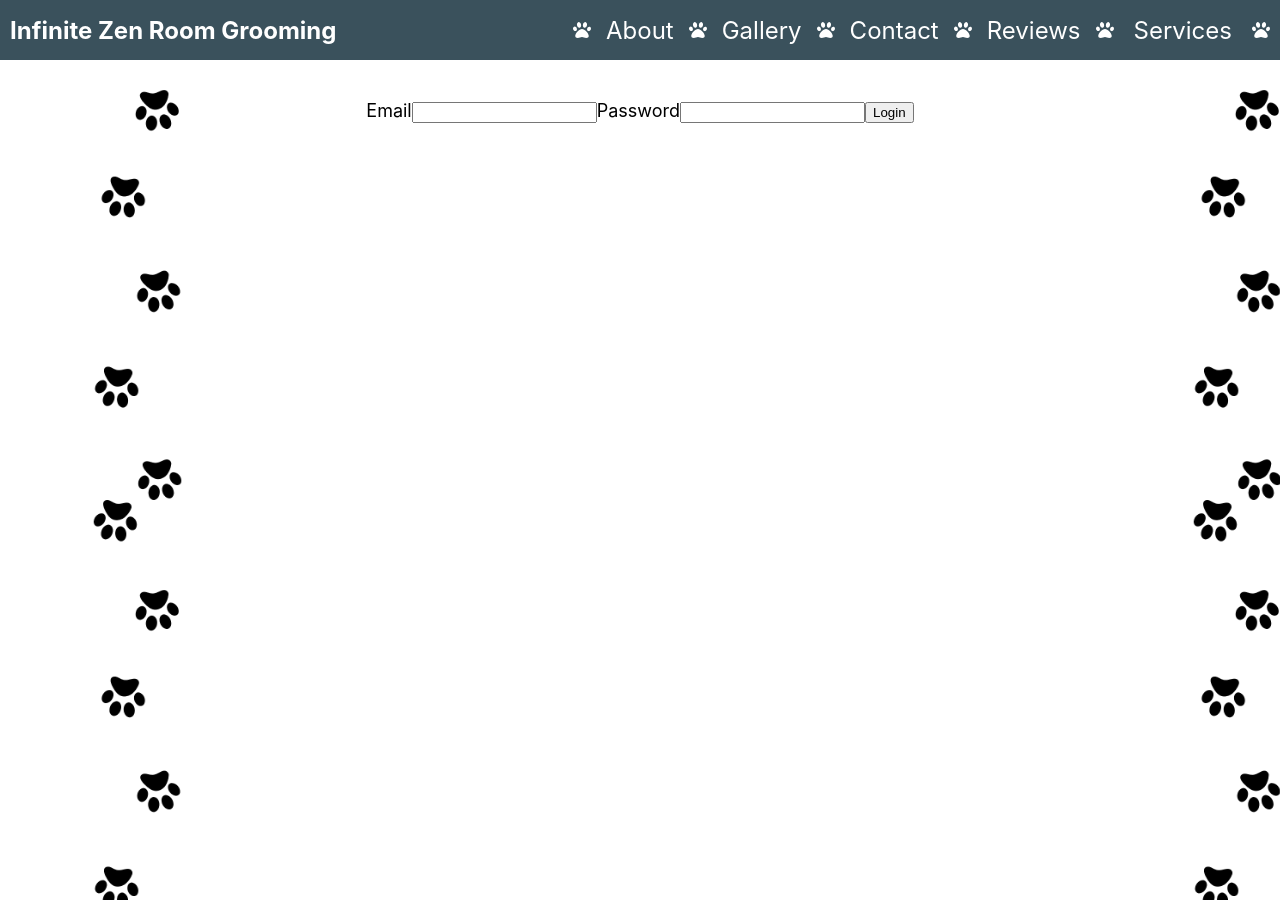
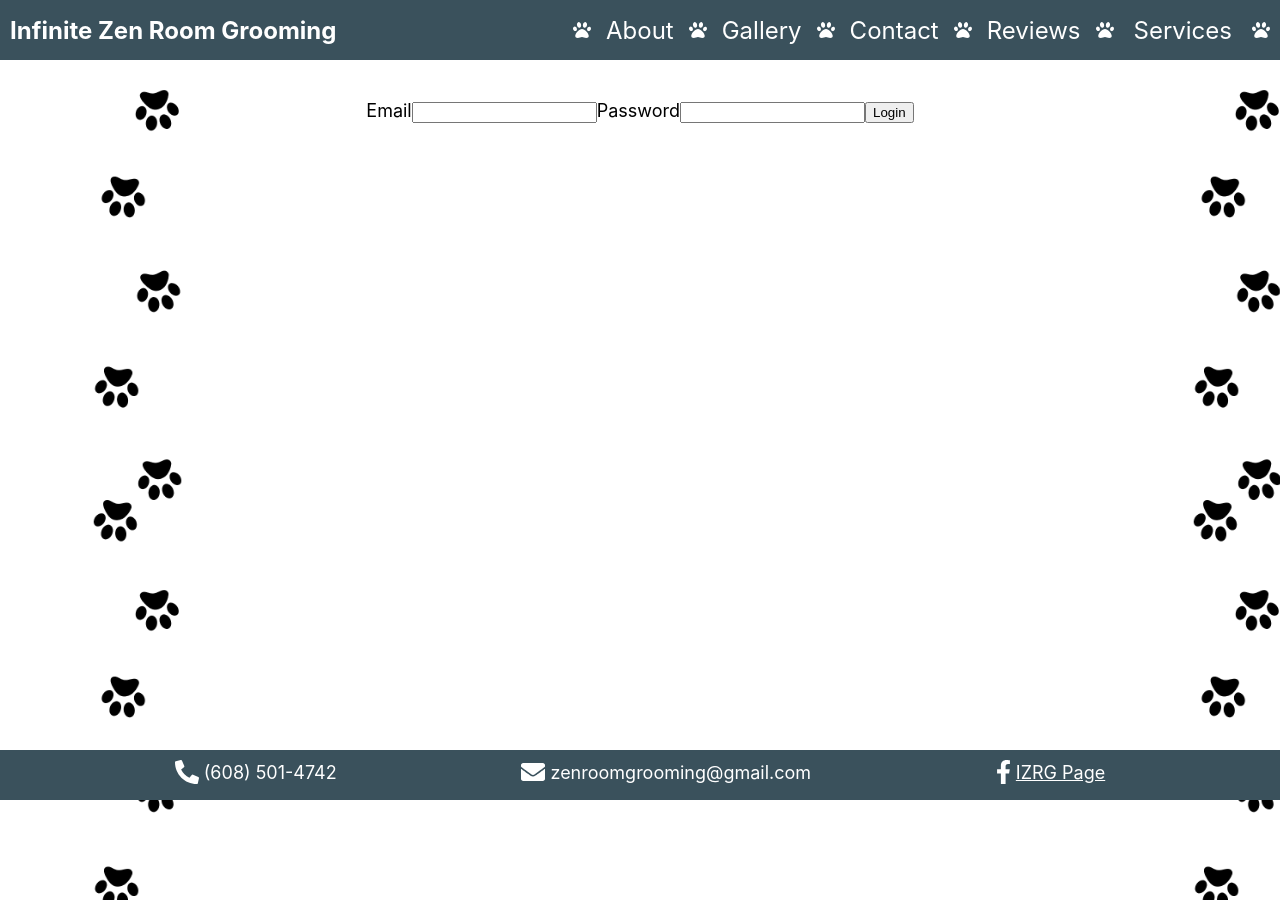
Before and after one commit to snazzyj/InfiniteZenRoomGrooming, a React (Create React App) app: page /upload in a window 1280 px wide. Built offline with nearby package versions, Linux system fonts and the light colour scheme; no server answers.

Commit message:
added footer w/ basic contact info + social media

```diff
--- a/package.json
+++ b/package.json
@@ -5,6 +5,7 @@
   "dependencies": {
     "@brainhubeu/react-carousel": "^1.19.26",
     "@fortawesome/fontawesome-svg-core": "^1.2.28",
+    "@fortawesome/free-brands-svg-icons": "^5.15.3",
     "@fortawesome/free-solid-svg-icons": "^5.13.0",
     "@fortawesome/react-fontawesome": "^0.1.10",
     "@testing-library/jest-dom": "^4.2.4",
--- a/src/App.css
+++ b/src/App.css
@@ -12,6 +12,7 @@ li {
 
 ul {
   padding: 0;
+  margin: 0;
 }
 
 /*Header*/
--- a/src/App.js
+++ b/src/App.js
@@ -10,6 +10,7 @@ import Nav from './nav/nav';
 import MobileNav from './nav/mobileNav';
 import AdditionalServices from './services/petsitting.js';
 import Upload from './uploader/upload';
+import Footer from './footer/footer';
 import './App.css';
 
 class App extends Component {
@@ -88,6 +89,7 @@ class App extends Component {
             </Switch>
           </main>
 
+          <Footer windowWidth={isMobile} />
         </BrowserRouter>
       </div>
     );
--- /dev/null
+++ b/src/footer/footer.css
@@ -0,0 +1,32 @@
+.footer {
+    min-width: 100%;
+    max-height: 50px;
+    min-height: 50px;
+    position: fixed;
+    bottom: 0;
+    background-color: #3a515c;
+    font-size: 18px;
+    color: black;
+}
+
+.footer > ul {
+    display: flex;
+    flex-direction: row;
+    justify-content: space-evenly;
+    align-items: center;
+}
+
+.footer > ul > li {
+    padding: 10px;
+    color: white;
+}
+
+.footer > ul > li > a {
+    color: white
+}
+.footer > ul > li > a:visited {
+    color: white
+}
+.footer > ul > li > a:hover {
+    color: #f5d000;
+}
--- /dev/null
+++ b/src/footer/footer.js
@@ -0,0 +1,51 @@
+import React, {Component} from 'react';
+import { FontAwesomeIcon } from '@fortawesome/react-fontawesome'
+import { faPhoneAlt, faEnvelope } from '@fortawesome/free-solid-svg-icons';
+import {faFacebookF} from '@fortawesome/free-brands-svg-icons';
+import './footer.css';
+// https://www.facebook.com/izrgrooming
+class Footer extends Component {
+    render() {
+        const isMobile = this.props.windowWidth
+        return (
+            <div className="footer">
+                {isMobile ?
+                <ul className="mobileFooter">
+                    <li>
+                        <a href="tel:+16085014742">
+                            <FontAwesomeIcon icon={faPhoneAlt} size="lg"/>
+                        </a>
+                    </li>
+                    <li>
+                        <a href="mailto:zenroomgrooming@gmail.com">
+                            <FontAwesomeIcon icon={faEnvelope} size="lg"/>
+                        </a>
+                    </li>
+                    <li>
+                        <a href="https://www.facebook.com/izrgrooming" target="_blank" rel="noopener noreferrer">
+                            <FontAwesomeIcon icon={faFacebookF} size="lg"/>
+                        </a>
+                    </li>
+                </ul>
+                :
+                <ul>
+                    <li>
+                        <FontAwesomeIcon icon={faPhoneAlt} size="lg"/>
+                        <span className="yellowText">{" "}(608) 501-4742</span>
+                    </li>
+                    <li>
+                            <FontAwesomeIcon icon={faEnvelope} size="lg"/>
+                            <span className="yellowText">{" "}zenroomgrooming@gmail.com</span>
+                    </li>
+                    <li>
+                        <FontAwesomeIcon icon={faFacebookF} size="lg"/>{" "}
+                        <a href="https://www.facebook.com/izrgrooming">IZRG Page</a>
+                    </li>
+                </ul>
+                }
+            </div>
+        )
+    }
+}
+
+export default Footer
```
Also changed, not shown: 1 other file (tests, documents, lock files or other folders).
